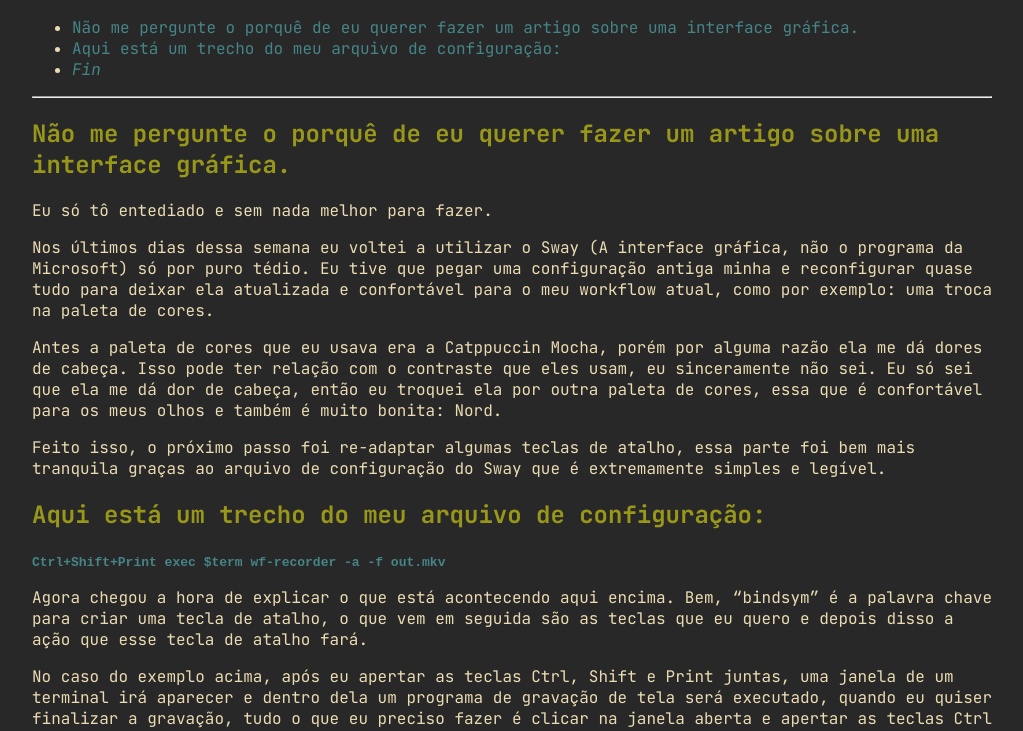
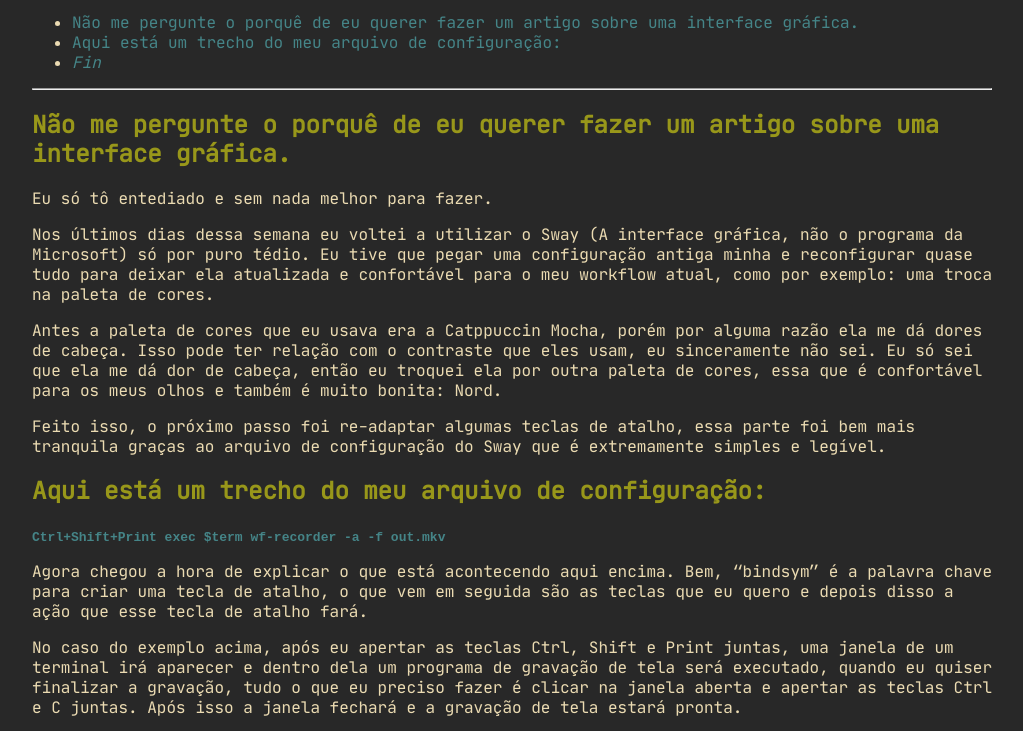
Before and after one commit to 0x736561/0x736561.github.io, a plain HTML site: page posts/sway.html in a window 1280 px wide. Shown: the part 118-849 px from the top of the page, without its empty margins (128-1151 px from the left). Drawn offline with Linux system fonts and the light colour scheme.

Commit message:
Agora a fonte do site é local

```diff
--- a/src/styles.css
+++ b/src/styles.css
@@ -1,9 +1,12 @@
-@import url('https://fonts.googleapis.com/css2?family=JetBrains+Mono:ital,wght@0,100..800;1,100..800&display=swap');
+@font-face {
+font-family: 'jetbrainsmono';
+src: url('./font/jetbrains-mono.ttf')
+}
 
 body {
 background-color: #282828;
 color: #ebdbb2;
-font-family: "JetBrains Mono";
+font-family: "jetbrainsmono";
 }
 
 h1 {
```
Also changed, not shown: src/font/jetbrains-mono.ttf (added).
